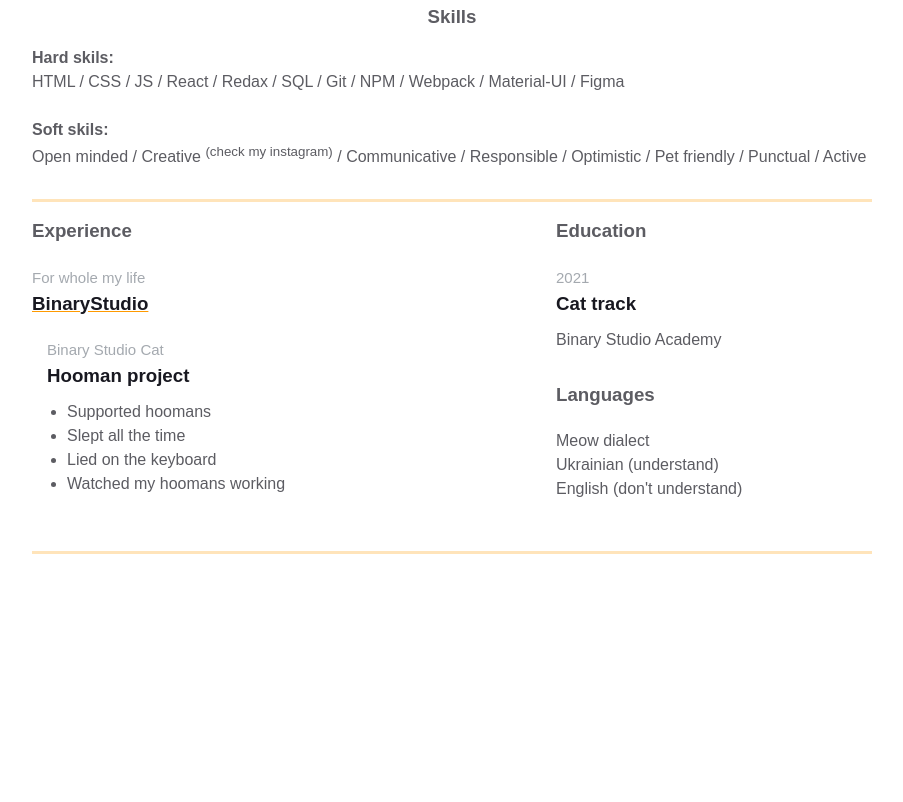
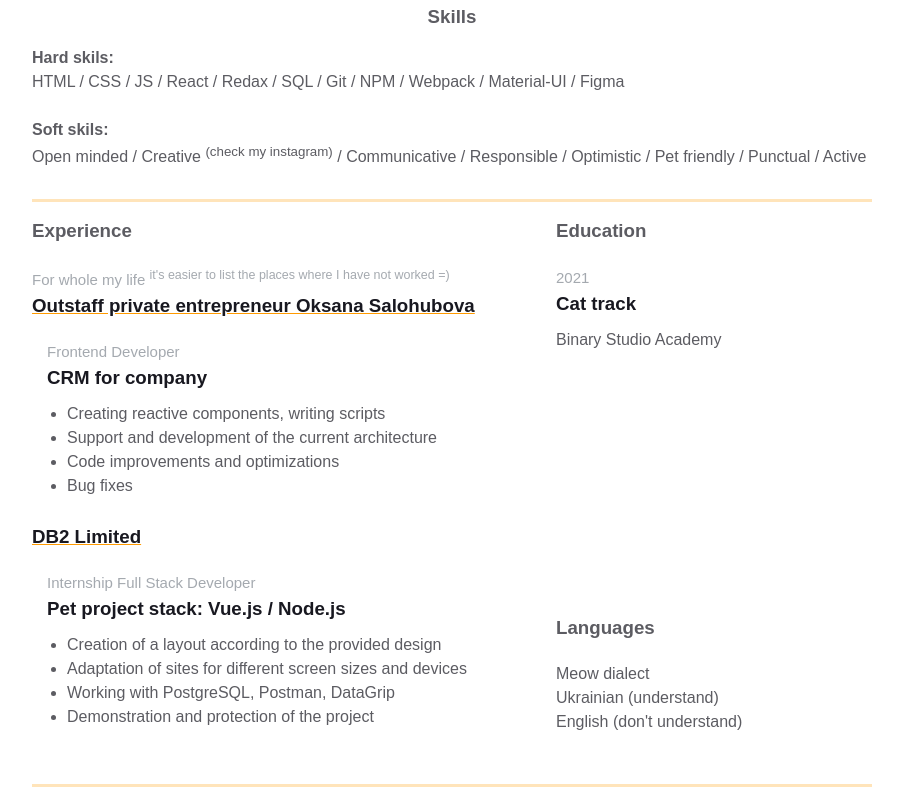
Before and after one commit to egorkafm/homepage, a plain HTML site: page index.html in a window 1280 px wide. Shown: the part 536-1338 px from the top of the page, without its empty margins (188-1091 px from the left). Before the commit the page ends 1105 px from the top, so only its background shows below. Drawn offline with Linux system fonts and the light colour scheme.

Commit message:
added personal experience

```diff
--- a/index.html
+++ b/index.html
@@ -128,18 +128,35 @@
             <h3 class="experiences__header">Experience</h3>
             <div class="experiences__company">
               <div class="experiences__company-header">
-                <span class="experiences__company-header-durability">For whole my life</span>
-                <h3 class="experiences__company-header-name">BinaryStudio</h3>
+                <span class="experiences__company-header-durability">For whole my life <sup>it's easier to list the places where I have not worked =)</sup> </span>
+                <h3 class="experiences__company-header-name">Outstaff private entrepreneur Oksana Salohubova</h3>
               </div>
 
               <div class="experiences__company-project">
-                <span class="experiences__company-project-role">Binary Studio Cat</span>
-                <h3 class="experiences__company-project-name">Hooman project</h3>
+                <span class="experiences__company-project-role">Frontend Developer</span>
+                <h3 class="experiences__company-project-name">CRM for company</h3>
                 <ul class="experiences__company-project-responsibilities">
-                  <li>Supported hoomans</li>
-                  <li>Slept all the time</li>
-                  <li>Lied on the keyboard</li>
-                  <li>Watched my hoomans working</li>
+                  <li>Creating reactive components, writing scripts</li>
+                  <li>Support and development of the current architecture</li>
+                  <li>Code improvements and optimizations</li>
+                  <li>Bug fixes</li>
+                </ul>
+              </div>
+            </div>
+
+            <div class="experiences__company">
+              <div class="experiences__company-header">
+                <h3 class="experiences__company-header-name">DB2 Limited</h3>
+              </div>
+
+              <div class="experiences__company-project">
+                <span class="experiences__company-project-role">Internship Full Stack Developer</span>
+                <h3 class="experiences__company-project-name">Pet project stack: Vue.js / Node.js</h3>
+                <ul class="experiences__company-project-responsibilities">
+                  <li>Creation of a layout according to the provided design</li>
+                  <li>Adaptation of sites for different screen sizes and devices</li>
+                  <li>Working with PostgreSQL, Postman, DataGrip</li>
+                  <li>Demonstration and protection of the project</li>
                 </ul>
               </div>
             </div>
```
